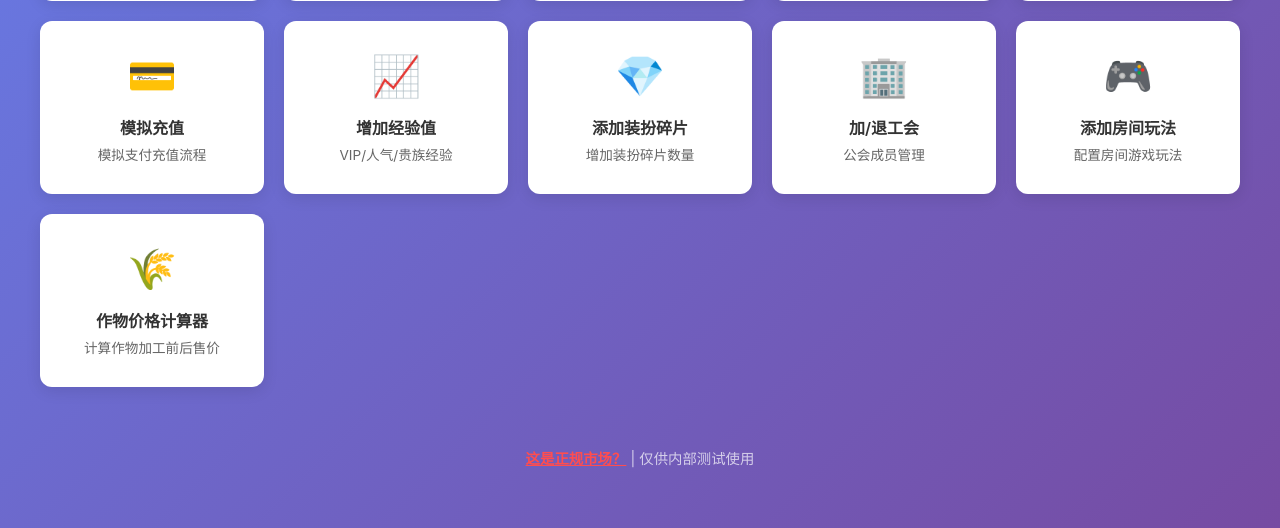
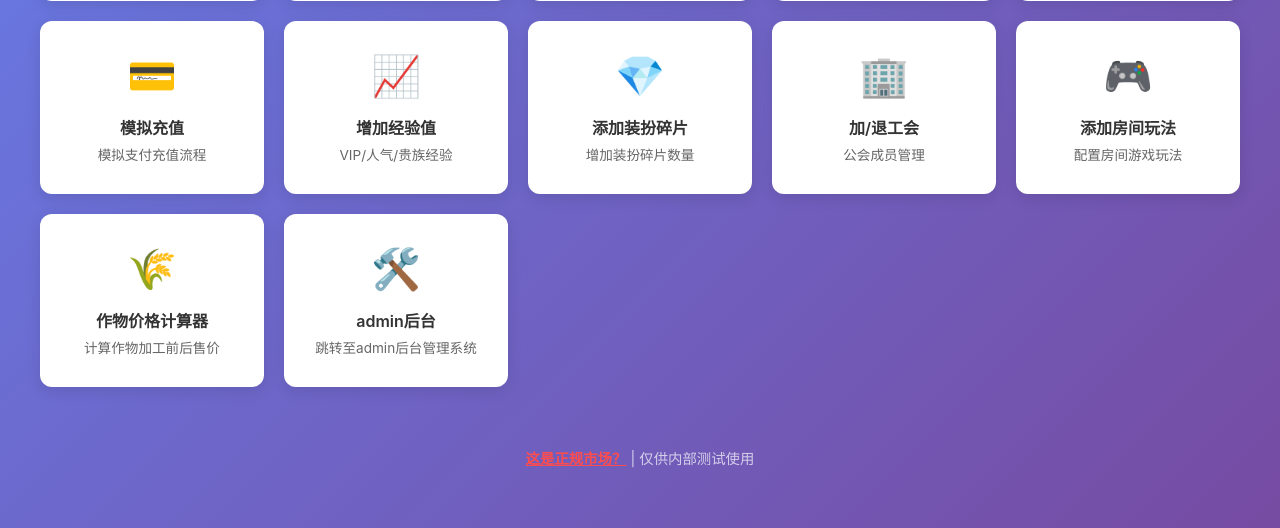
Before and after one commit to liximing1-ola/qa-slpWebTool, a Flask app: page /web2026/ in a window 1280 px wide. Shown: the part 345-873 px from the top of the page. Run offline with Flask 3, Linux system fonts and the light colour scheme.

Commit message:
feat: 首页新增 admin 后台管理测试系统入口

```diff
--- a/webTool/templates/index.html
+++ b/webTool/templates/index.html
@@ -181,6 +181,12 @@
                 <div class="card-title">作物价格计算器</div>
                 <div class="card-desc">计算作物加工前后售价</div>
             </a>
+
+            <a href="http://114.55.3.96:31027/slp_backend/dist/index.html?uc_token=a2837f27#/home" class="card" target="_blank" rel="noopener noreferrer">
+                <div class="card-icon">🛠️</div>
+                <div class="card-title">admin后台</div>
+                <div class="card-desc">跳转至admin后台管理系统</div>
+            </a>
         </div>
 
         <div class="footer">
```
